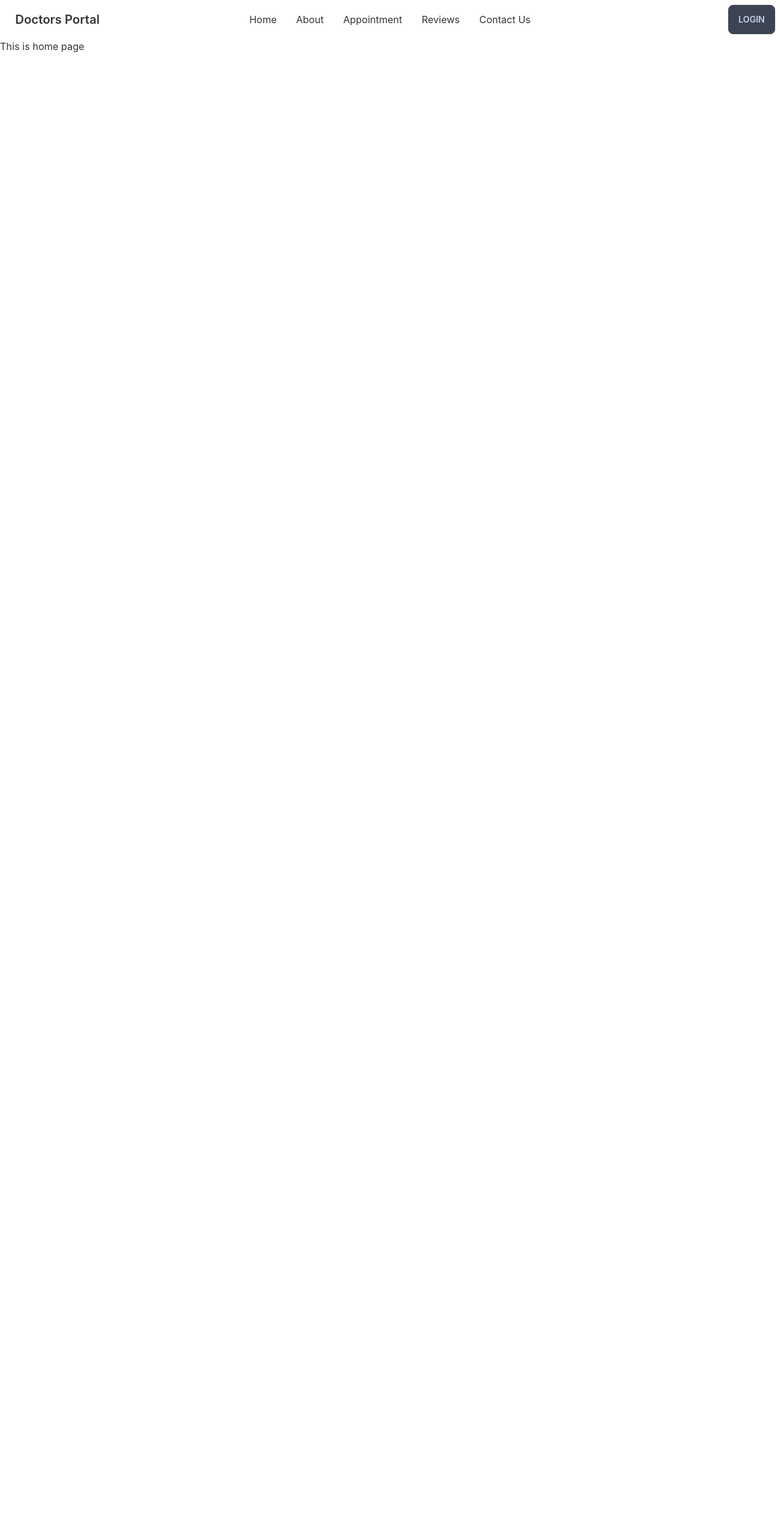
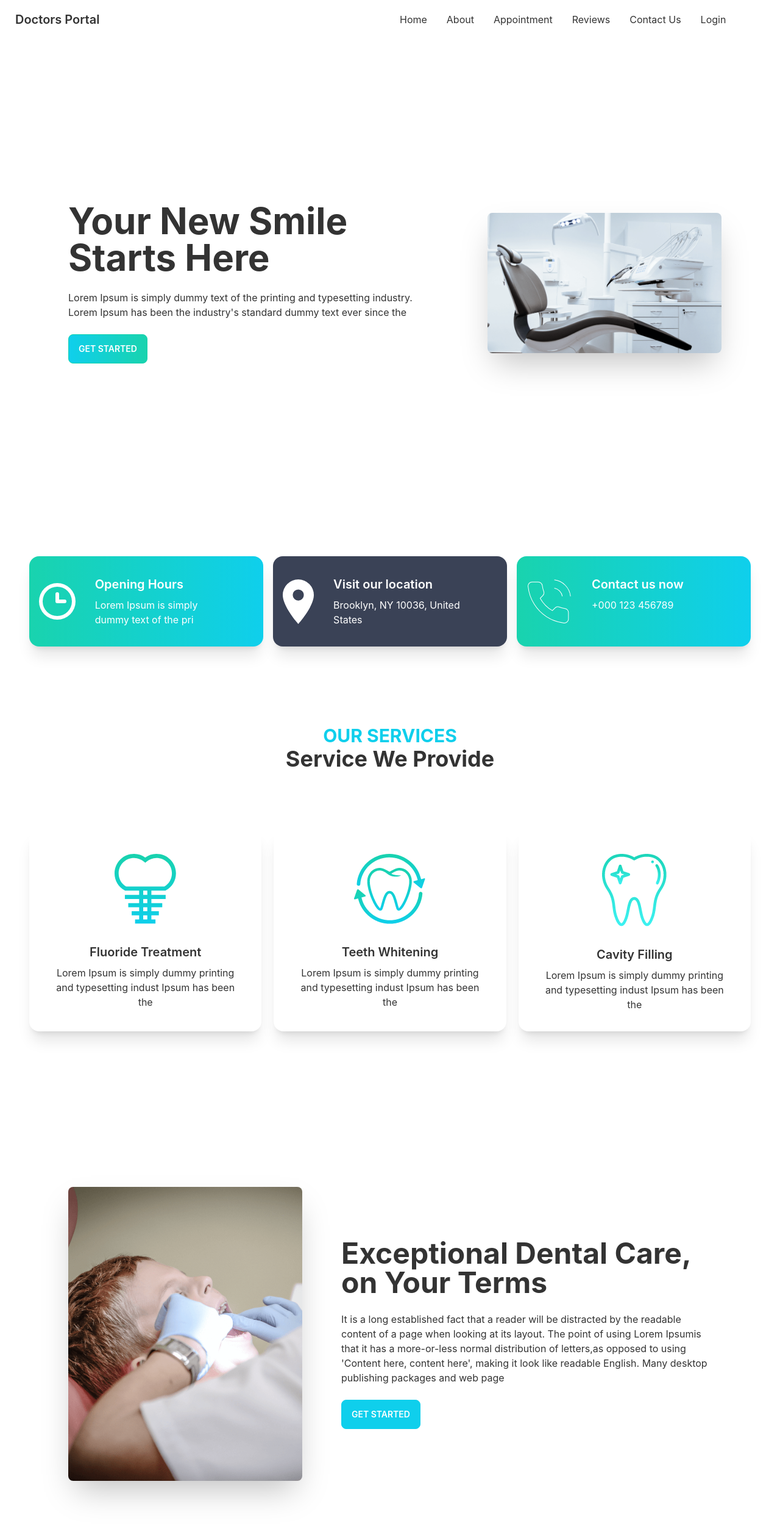
Before and after one commit to KaziSharifulIslam/doctors-portal, a React (Create React App) app: page / in a window 1280 px wide. Shown: the top 2502 px of the page at 61% size. Before the commit the page ends 800 px from the top, so only its background shows below. Built offline with nearby package versions, Linux system fonts and the light colour scheme.

Commit message:
service added

```diff
--- /dev/null
+++ b/src/pages/home/Banner.js
@@ -0,0 +1,27 @@
+import React from "react";
+import chair from "../../assets/images/chair.png";
+import bg from "../../assets/images/bg.png";
+
+
+const Banner = () => {
+  return (
+    <div className="hero min-h-screen px-12 container mx-auto" style={{ backgroundImage: `url: ${ bg }` }}>
+      <div className="hero-content flex-col lg:flex-row-reverse">
+        <img src={chair} className="max-w-sm rounded-lg shadow-2xl m-8" alt="" />
+        <div className="sm:py-8 px-12">
+          <h1 className="text-6xl font-bold">Your New Smile Starts Here</h1>
+          <p className="py-6">
+            Lorem Ipsum is simply dummy text of the printing and typesetting
+            industry. Lorem Ipsum has been the industry's standard dummy text
+            ever since the
+          </p>
+          <button className="btn btn-secondary bg-gradient-to-r from-primary to-secondary text-white">
+            Get Started
+          </button>
+        </div>
+      </div>
+    </div>
+  );
+};
+
+export default Banner;
--- a/src/pages/home/Home.js
+++ b/src/pages/home/Home.js
@@ -1,9 +1,14 @@
 import React from "react";
+import Banner from "./Banner";
+import InfoCards from "./info/InfoCards";
+import Services from "./Services";
 
 const Home = () => {
   return (
-    <div>
-      <h4>This is home page</h4>
+    <div className="container mx-auto">
+      <Banner/>
+      <InfoCards/>
+      <Services/>
     </div>
   );
 };
--- /dev/null
+++ b/src/pages/home/Service.js
@@ -0,0 +1,20 @@
+import React from "react";
+
+
+const Service = ({ service }) => {
+  const { name, des, img } = service;
+  return (
+    <div class="container mx-auto card w-100 bg-base-100 shadow-xl">
+      <figure class="px-10 pt-10">
+        <img src={img} alt="Shoes" class="rounded-xl" />
+      </figure>
+      <div class="card-body items-center text-center">
+        <h2 class="card-title">{name}</h2>
+        <p>{des}</p>
+      </div>
+
+    </div>
+  );
+};
+
+export default Service;
--- /dev/null
+++ b/src/pages/home/Services.js
@@ -0,0 +1,62 @@
+import React from "react";
+import cavity from "../../assets/images/cavity.png";
+import fluoride from "../../assets/images/fluoride.png";
+import treatment1 from "../../assets/images/treatment.png";
+import whitening from "../../assets/images/whitening.png";
+import Service from "./Service";
+
+const Services = () => {
+  const ourServices = [
+    {
+      id: 1,
+      name: "Fluoride Treatment",
+      des: "Lorem Ipsum is simply dummy printing and typesetting indust Ipsum has been the",
+      img: cavity,
+    },
+    {
+      id: 2,
+      name: "Teeth Whitening",
+      des: "Lorem Ipsum is simply dummy printing and typesetting indust Ipsum has been the",
+      img: fluoride,
+    },
+    {
+      id: 3,
+      name: "Cavity Filling",
+      des: "Lorem Ipsum is simply dummy printing and typesetting indust Ipsum has been the",
+      img: whitening,
+    },
+  ];
+  return (
+    <div className="container mx-auto mb-32">
+      <div className="text-center font-bold mt-32 pb-24">
+        <h3 className="text-primary text-3xl uppercase">Our Services</h3>
+        <h2 className="text-4xl">Service We Provide</h2>
+      </div>
+      <div className="grid grid-cols-1 lg:grid-cols-3 gap-5 px-12">
+        {ourServices.map((service) => {
+          return <Service key={service.id} service={service} />;
+        })}
+      </div>
+      <div class="hero min-h-screen my-24">
+        <div class="hero-content flex-col lg:flex-row mx-24">
+          <img src={treatment1} class="max-w-sm rounded-lg shadow-2xl mr-12 my-8" alt="" />
+          <div>
+            <h1 class="text-5xl font-bold">
+              Exceptional Dental Care, on Your Terms </h1>
+            <p class="py-6">
+              It is a long established fact that a reader will be distracted by
+              the readable content of a page when looking at its layout. The
+              point of using Lorem Ipsumis that it has a more-or-less normal
+              distribution of letters,as opposed to using 'Content here, content
+              here', making it look like readable English. Many desktop
+              publishing packages and web page
+            </p>
+            <button class="btn btn-primary text-white">Get Started</button>
+          </div>
+        </div>
+      </div>
+    </div>
+  );
+};
+
+export default Services;
--- /dev/null
+++ b/src/pages/home/info/InfoCard.js
@@ -0,0 +1,18 @@
+import React from "react";
+
+const InfoCard = ({ img, bg, h, p }) => {
+    // console.log(bg);
+  return (
+    <div className={`card card-side ${bg} shadow-xl px-4 text-white`}>
+      <figure>
+        <img src={img} alt="Album" />
+      </figure>
+      <div className="card-body">
+        <h2 className="card-title">{h}</h2>
+        <p>{p}</p>
+      </div>
+    </div>
+  );
+};
+
+export default InfoCard;
--- /dev/null
+++ b/src/pages/home/info/InfoCards.js
@@ -0,0 +1,16 @@
+import React from 'react';
+import InfoCard from './InfoCard';
+import clock from "../../../assets/icons/clock.svg";
+import marker from "../../../assets/icons/marker.svg";
+import phone from "../../../assets/icons/phone.svg";
+const InfoCards = () => {
+    return (
+        <div className='grid lg:grid-cols-3 grid-cols-1 gap-4 px-12 my-12 container mx-auto'>
+            <InfoCard h="Opening Hours" p="Lorem Ipsum is simply dummy text of the pri" bg={`bg-gradient-to-r from-secondary to-primary`} img={clock}  />
+            <InfoCard h="Visit our location" p="Brooklyn, NY 10036, United States" bg={`bg-accent`} img={marker}  />
+            <InfoCard h="Contact us now" p="+000 123 456789" bg={`bg-gradient-to-r from-secondary to-primary`} img={phone}  />
+        </div>
+    );
+};
+
+export default InfoCards;
--- a/src/pages/shared/Navbar.js
+++ b/src/pages/shared/Navbar.js
@@ -1,9 +1,20 @@
 import React from "react";
 import { Link } from "react-router-dom";
 
+const menuItems = (
+  <>
+    <li><Link to="/">Home</Link></li>
+    <li tabIndex="0"><Link to="/about">About</Link></li>
+    <li><Link to="/appointment">Appointment</Link></li>
+    <li><Link to="/reviews">Reviews</Link></li>
+    <li><Link to="/contact-us">Contact Us</Link></li>
+    <li><Link to="/login">Login</Link></li>
+  </>
+);
+
 const Navbar = () => {
   return (
-    <div className="navbar bg-base-100">
+    <div className=" container mx-auto navbar bg-base-100">
       <div className="navbar-start">
         <div className="dropdown">
           <label tabIndex="0" className="btn btn-ghost lg:hidden">
@@ -26,52 +37,22 @@ const Navbar = () => {
             tabIndex="0"
             className="menu menu-compact dropdown-content mt-3 p-2 shadow bg-base-100 rounded-box w-52"
           >
-            <li>
-              <Link to="/">Home</Link>
-            </li>
-            <li tabIndex="0">
-              <Link to="/about">About</Link>
-            </li>
-            <li>
-              <Link to="/appointment">Appointment</Link>
-            </li>
-            <li>
-              <Link to="/reviews">Reviews</Link>
-            </li>
-            <li>
-              <Link to="/contact-us">Contact Us</Link>
-            </li>
+              {menuItems}
           </ul>
         </div>
         <Link to="/" className="btn btn-ghost normal-case text-xl">
           Doctors Portal
         </Link>
       </div>
+
       {/* Desktop Navbar  */}
+
       <div className="navbar-center hidden lg:flex">
         <ul className="menu menu-horizontal p-0">
-          <li>
-            <Link to="/">Home</Link>
-          </li>
-          <li tabIndex="0">
-            <Link to="/about">About</Link>
-          </li>
-          <li>
-            <Link to="/appointment">Appointment</Link>
-          </li>
-          <li>
-            <Link to="/reviews">Reviews</Link>
-          </li>
-          <li>
-            <Link to="/contact-us">Contact Us</Link>
-          </li>
+         {menuItems}
         </ul>
       </div>
-      <div className="navbar-end">
-        <Link className="btn btn-sm sm:btn" to="/login">
-          Login
-        </Link>
-      </div>
+
     </div>
   );
 };
```
